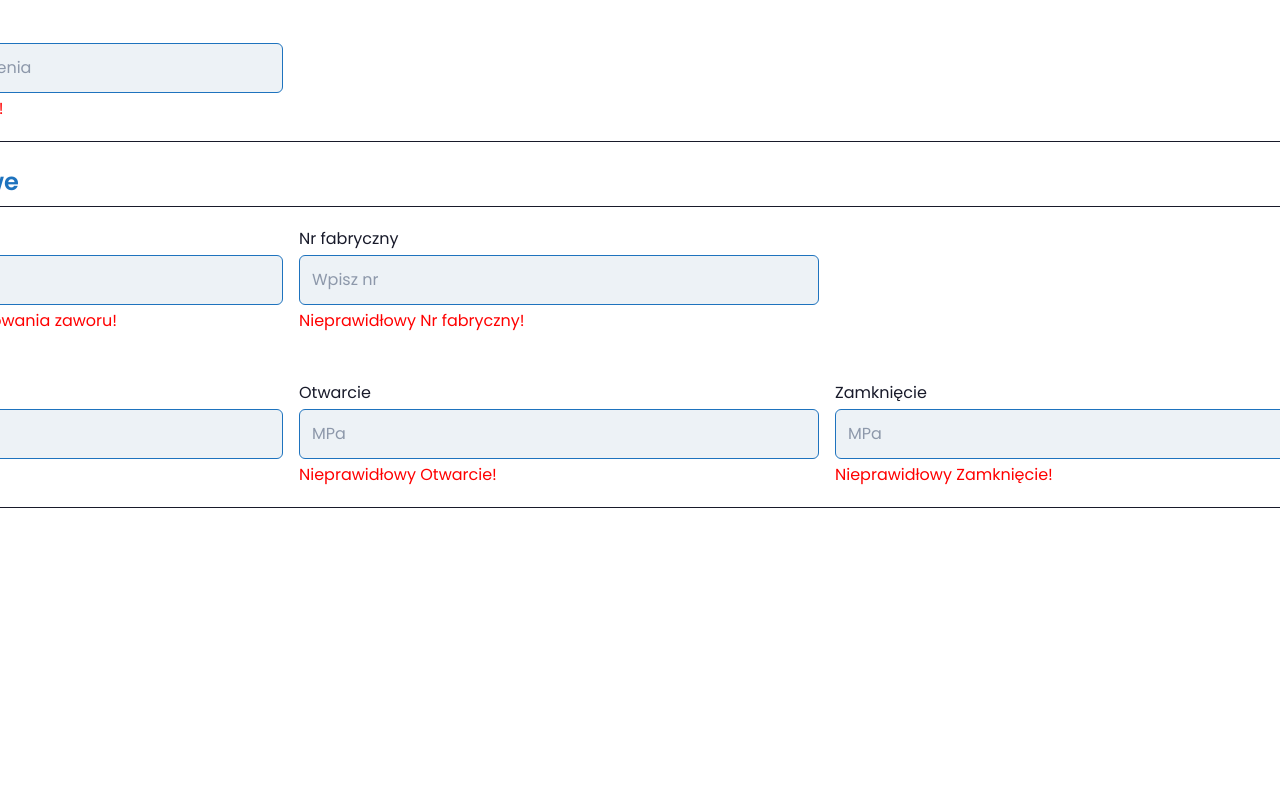
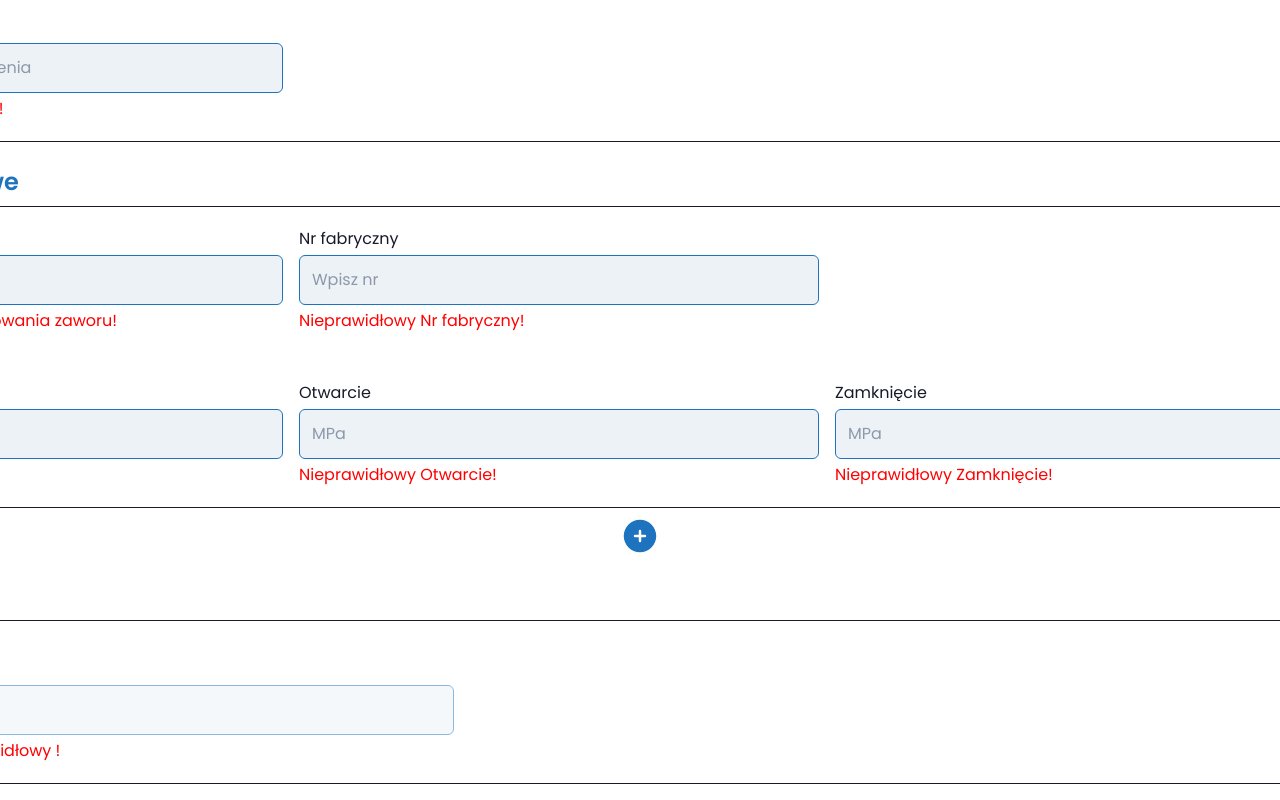
Before and after one commit to CharlesSquirel/chillair-protocols, a Next.js app: page /dashboard/valves/add in a window 1280 px wide. Shown: the part 346-1146 px from the top of the page. Before the commit the page ends 878 px from the top, so only its background shows below. Built offline with nearby package versions, Linux system fonts and the light colour scheme.

Commit message:
feat: Develop UI for valves form

```diff
--- /dev/null
+++ b/app/assets/icons/MinusIcon.tsx
@@ -0,0 +1,20 @@
+import { SvgProps } from "@/utils/types/svgProps";
+
+export default function MinusIcon({ className }: SvgProps) {
+  return (
+    <svg
+      xmlns="http://www.w3.org/2000/svg"
+      fill="none"
+      viewBox="0 0 24 24"
+      strokeWidth={1.5}
+      stroke="#FF0000"
+      className={`h-full w-full ${className}`}
+    >
+      <path
+        strokeLinecap="round"
+        strokeLinejoin="round"
+        d="M15 12H9m12 0a9 9 0 1 1-18 0 9 9 0 0 1 18 0Z"
+      />
+    </svg>
+  );
+}
--- /dev/null
+++ b/app/assets/icons/PlusIcon.tsx
@@ -0,0 +1,18 @@
+import { SvgProps } from "@/utils/types/svgProps";
+
+export default function PlusIcon({ className }: SvgProps) {
+  return (
+    <svg
+      xmlns="http://www.w3.org/2000/svg"
+      viewBox="0 0 24 24"
+      fill="#1e73be"
+      className={`h-full w-full ${className}`}
+    >
+      <path
+        fillRule="evenodd"
+        d="M12 2.25c-5.385 0-9.75 4.365-9.75 9.75s4.365 9.75 9.75 9.75 9.75-4.365 9.75-9.75S17.385 2.25 12 2.25ZM12.75 9a.75.75 0 0 0-1.5 0v2.25H9a.75.75 0 0 0 0 1.5h2.25V15a.75.75 0 0 0 1.5 0v-2.25H15a.75.75 0 0 0 0-1.5h-2.25V9Z"
+        clipRule="evenodd"
+      />
+    </svg>
+  );
+}
--- /dev/null
+++ b/app/components/CheckboxInput/CheckboxInput.tsx
@@ -0,0 +1,19 @@
+interface CheckboxProps {
+  name: string;
+  label: string;
+  onCheck?: () => void;
+}
+
+export default function CheckboxInput({ label, name, onCheck }: CheckboxProps) {
+  return (
+    <div className="flex items-center gap-2">
+      <input
+        type="checkbox"
+        id={name}
+        onClick={onCheck}
+        className="h-[20px] w-[20px]"
+      />
+      <label htmlFor={name}>{label}</label>
+    </div>
+  );
+}
--- /dev/null
+++ b/app/components/ExtraValvesInfo/ExtraValvesInfo.tsx
@@ -0,0 +1,61 @@
+"use client";
+
+import { useState } from "react";
+import InputGroup from "../InputGroup/InputGroup";
+import InputRow from "../InputRow/InputRow";
+import TextInput from "../TextInput/TextInput";
+import PlusIcon from "@/assets/icons/PlusIcon";
+import MinusIcon from "@/assets/icons/MinusIcon";
+
+export default function ExtraValvesInfo() {
+  const [infoCount, setInfoCount] = useState(1);
+  return (
+    <>
+      {Array.from({ length: infoCount }, (_, index) => (
+        <InputGroup key={index}>
+          {index !== 0 && (
+            <button
+              className="absolute right-4 top-4 h-7 w-7"
+              type="button"
+              onClick={() => setInfoCount(infoCount - 1)}
+            >
+              <MinusIcon />
+            </button>
+          )}
+          <InputRow>
+            <TextInput
+              label="Miejsce instalowania zaworu"
+              name={`valveLocation_${index + 1}`}
+              placeholder="Wpisz nazwę"
+            />
+            <TextInput
+              label="Nr fabryczny"
+              name={`fabricNumber_${index + 1}`}
+              placeholder="Wpisz nr"
+            />
+          </InputRow>
+          <InputRow title="Ciśnienia (MPa)">
+            <TextInput
+              label="Nastawa"
+              name={`pressureSetting_${index + 1}`}
+              placeholder="MPa"
+            />
+            <TextInput label="Otwarcie" name="pressureOpen" placeholder="MPa" />
+            <TextInput
+              label="Zamknięcie"
+              name={`pressureClose_${index + 1}`}
+              placeholder="MPa"
+            />
+          </InputRow>
+        </InputGroup>
+      ))}
+      <button
+        className="h-10 w-10 self-center"
+        type="button"
+        onClick={() => setInfoCount(infoCount + 1)}
+      >
+        <PlusIcon />
+      </button>
+    </>
+  );
+}
--- a/app/components/InputGroup/InputGroup.tsx
+++ b/app/components/InputGroup/InputGroup.tsx
@@ -2,6 +2,8 @@ import { PropsWithChildren } from "react";
 
 export default function InputGroup({ children }: PropsWithChildren) {
   return (
-    <div className="flex flex-col gap-5 rounded-md border p-5">{children}</div>
+    <div className="relative flex flex-col gap-5 rounded-md border p-5">
+      {children}
+    </div>
   );
 }
--- a/app/components/InputRow/InputRow.tsx
+++ b/app/components/InputRow/InputRow.tsx
@@ -12,7 +12,7 @@ export default function InputRow({ children, title }: InputRowProps) {
           <div className="flex gap-4">{children}</div>
         </div>
       ) : (
-        <div className="flex gap-4">
+        <div className="flex items-center gap-4">
           {title && <p>{title}</p>}
           {children}
         </div>
--- /dev/null
+++ b/app/components/SendClientEmail/SendClientEmail.tsx
@@ -0,0 +1,23 @@
+"use client";
+
+import { useState } from "react";
+import CheckboxInput from "../CheckboxInput/CheckboxInput";
+import InputRow from "../InputRow/InputRow";
+import TextInput from "../TextInput/TextInput";
+
+export default function SendClientEmail() {
+  const [isActive, setIsActive] = useState(false);
+  const handleOnCheck = () => {
+    setIsActive(!isActive);
+  };
+  return (
+    <InputRow>
+      <CheckboxInput
+        label="Wyślij do klienta"
+        name="checkClientEmail"
+        onCheck={handleOnCheck}
+      />
+      <TextInput placeholder="Email" name="clientEmail" disabled={!isActive} />
+    </InputRow>
+  );
+}
--- /dev/null
+++ b/app/components/SubmitFormButton/SubmitFormButton.tsx
@@ -0,0 +1,10 @@
+export default function SubmitFormButton() {
+  return (
+    <button
+      type="submit"
+      className="btn btn-wide self-end rounded-md bg-primary text-lg text-white hover:border hover:border-primary hover:bg-white hover:text-primary"
+    >
+      Utwórz
+    </button>
+  );
+}
--- a/app/components/TextInput/TextInput.tsx
+++ b/app/components/TextInput/TextInput.tsx
@@ -1,24 +1,29 @@
 interface TextInputProps {
   placeholder: string;
-  label: string;
+  label?: string;
   name: string;
+  disabled?: boolean;
 }
 
 export default function TextInput({
   placeholder,
   name,
   label,
+  disabled,
 }: TextInputProps) {
   return (
     <div className="h-min-[106px] flex flex-col gap-1">
-      <label htmlFor={name} className="">
-        {label}
-      </label>
+      {label && (
+        <label htmlFor={name} className="">
+          {label}
+        </label>
+      )}
       <input
         type="text"
         placeholder={placeholder}
         id={name}
-        className="placeholder:text-placeholder bg-inputBg focus:border-green w-[520px] rounded-md border border-primary p-3 focus:bg-white focus:outline-none"
+        className="w-[520px] rounded-md border border-primary bg-inputBg p-3 placeholder:text-placeholder focus:border-green focus:bg-white focus:outline-none disabled:opacity-50"
+        disabled={disabled}
       />
       <p role="alert" className="text-error">
         Nieprawidłowy {label}!
--- a/app/dashboard/valves/add/page.tsx
+++ b/app/dashboard/valves/add/page.tsx
@@ -1,8 +1,12 @@
 import FormFieldset from "@/components/FormFieldset/FormFieldset";
 import InputGroup from "@/components/InputGroup/InputGroup";
-import InputRow from "@/components/InputRow/InputRow";
 import TextInput from "@/components/TextInput/TextInput";
 import FormContainer from "@/components/FormContainer/FormContainer";
+import ExtraValvesInfo from "@/components/ExtraValvesInfo/ExtraValvesInfo";
+import InputRow from "@/components/InputRow/InputRow";
+import CheckboxInput from "@/components/CheckboxInput/CheckboxInput";
+import SendClientEmail from "@/components/SendClientEmail/SendClientEmail";
+import SubmitFormButton from "@/components/SubmitFormButton/SubmitFormButton";
 
 export default function ValvesAdd() {
   return (
@@ -22,34 +26,15 @@ export default function ValvesAdd() {
         </InputGroup>
       </FormFieldset>
       <FormFieldset title="Informacje dodatkowe">
+        <ExtraValvesInfo />
+      </FormFieldset>
+      <FormFieldset title="Opcje wysyłki">
         <InputGroup>
-          <InputRow>
-            <TextInput
-              label="Miejsce instalowania zaworu"
-              name="valveLocation"
-              placeholder="Wpisz nazwę"
-            />
-            <TextInput
-              label="Nr fabryczny"
-              name="fabricNumber"
-              placeholder="Wpisz nr"
-            />
-          </InputRow>
-          <InputRow title="Ciśnienia (MPa)">
-            <TextInput
-              label="Nastawa"
-              name="pressureSetting"
-              placeholder="MPa"
-            />
-            <TextInput label="Otwarcie" name="pressureOpen" placeholder="MPa" />
-            <TextInput
-              label="Zamknięcie"
-              name="pressureClose"
-              placeholder="MPa"
-            />
-          </InputRow>
+          <CheckboxInput label="Wyślij do mnie" name="checkEmail" />
+          <SendClientEmail />
         </InputGroup>
       </FormFieldset>
+      <SubmitFormButton />
     </FormContainer>
   );
 }
```
